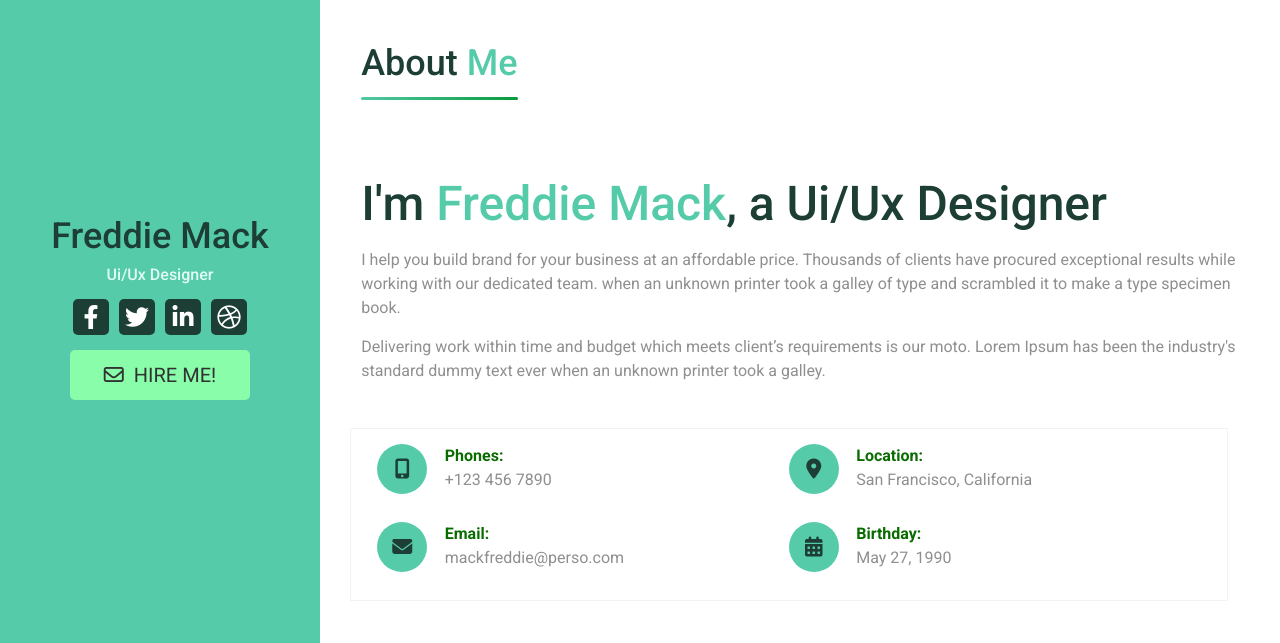
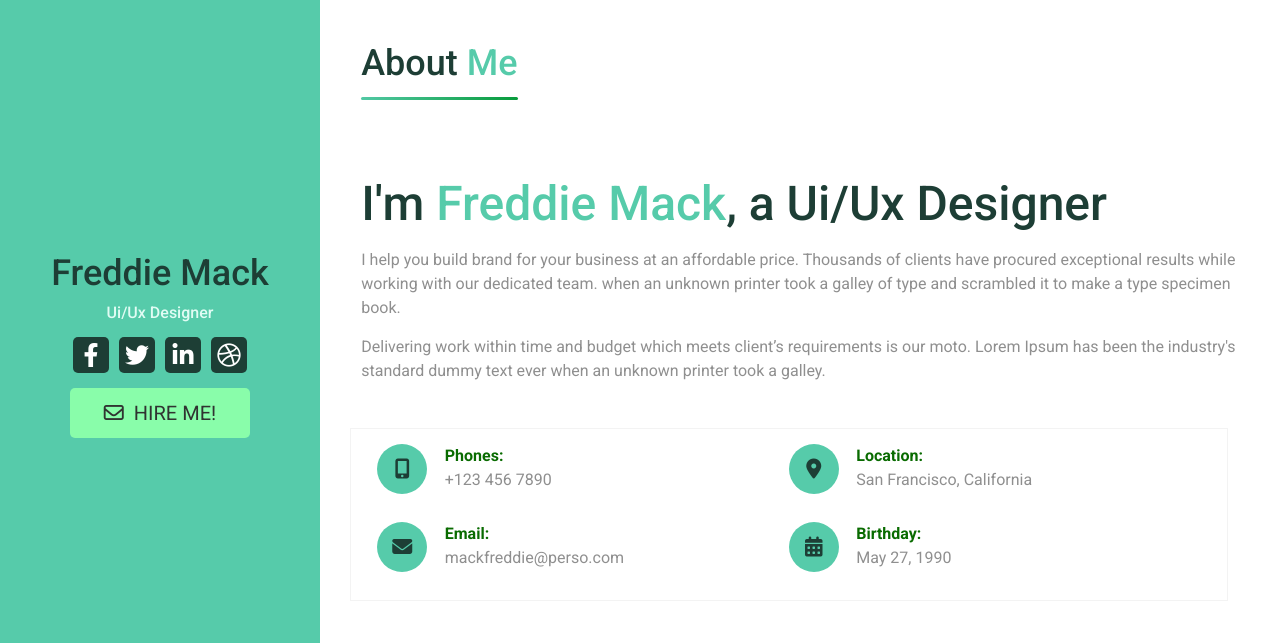
Before and after one commit to nagacodegithub/perso, a plain HTML site: page index.html in a window 1280 px wide. Shown: the part 148-791 px from the top of the page. Drawn offline with nearby package versions, Linux system fonts and the light colour scheme.

Commit message:
profile top space

```diff
--- a/index.html
+++ b/index.html
@@ -39,7 +39,7 @@
                 </div>
             </div>
             <!-- Start profile info-->
-            <div class="hero-avatar mt-2">
+            <div class="hero-avatar mt-5">
                 <!--image blur background shadow-->
                 <!-- <img src="img/avatar-5.jpg" class="avatar-bg img-fluid" alt=""> -->
                 <!--end image blur background shadow-->
```
